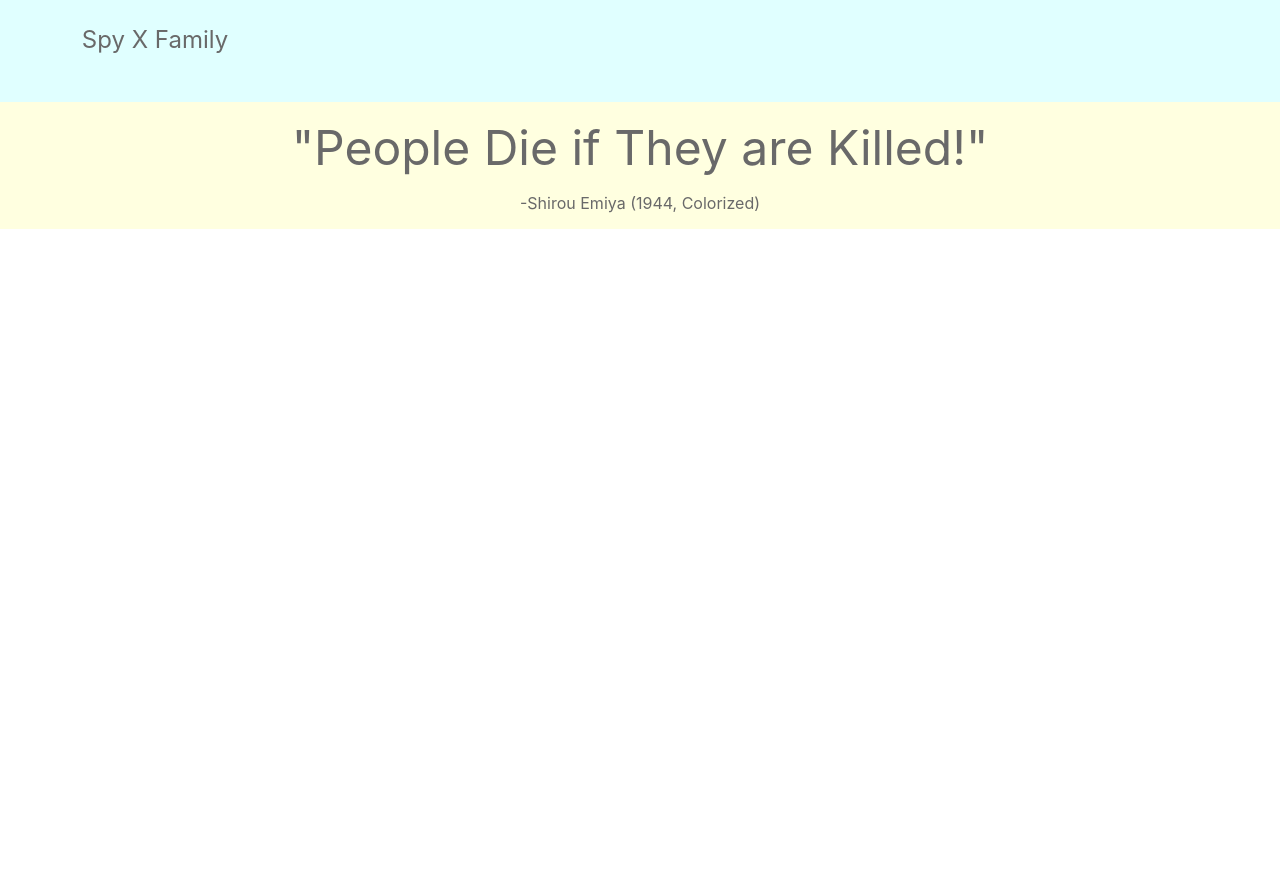
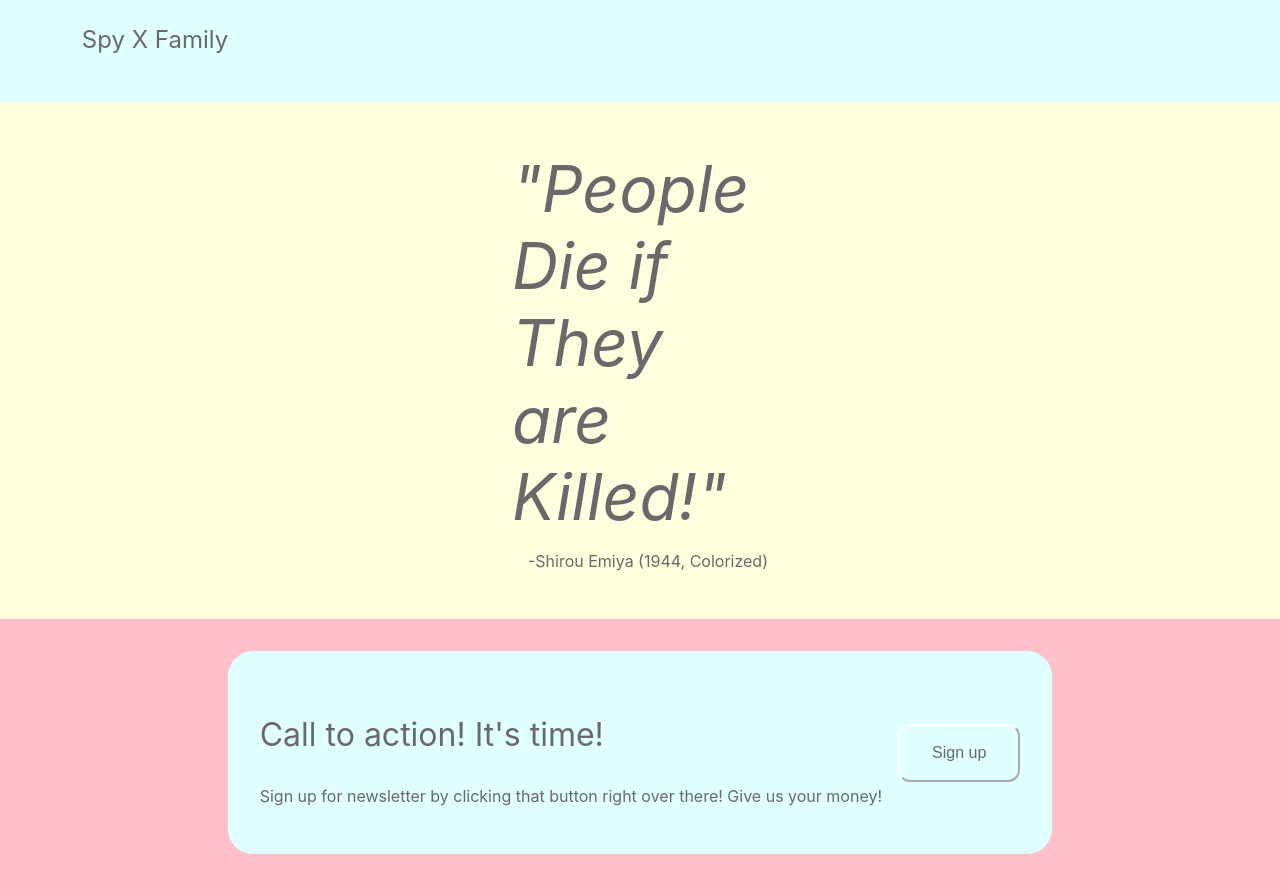
Before and after one commit to minhnguyen9702/landing-page-practice, a plain HTML site: page index.html in a window 1280 px wide. Shown: the part 1405-2291 px from the top of the page. Before the commit the page ends 1634 px from the top, so only its background shows below. Drawn offline with Linux system fonts and the light colour scheme.

Commit message:
finish section four
simplify code by making both sign up buttons the same

```diff
--- a/index.html
+++ b/index.html
@@ -28,7 +28,7 @@
                 <p id="welcome">Sign up in order to comment on posts, participate in the community and get the latest
                     anime news directly
                     from us.</p>
-                <button id="register-one">Sign up</button>
+                <button class="register">Sign up</button>
             </div>
             <img src="./images/anime.png" id="anime-girl">
         </div>
@@ -55,10 +55,18 @@
         </div>
     </div>
     <div class="three">
-        <div style="font-size: 48px; color:dimgray">"People Die if They are Killed!"</div>
-        <div style="font-size: 16px; color:dimgray">-Shirou Emiya (1944, Colorized)</div>
+        <div style="font-size: 64px; color:dimgray; align-self:flex-start"><i>"People Die if They are Killed!"</i></div>
+        <div style="font-size: 16px; color:dimgray; align-self:flex-end;">-Shirou Emiya (1944, Colorized)</div>
     </div>
-    <div class="four"></div>
+    <div class="four">
+        <div class="sign-up-two">
+            <div>
+                <p style="font-size: 32px; color:dimgray">Call to action! It's time!</p>
+                <p style="font-size: 16px; color:dimgray">Sign up for newsletter by clicking that button right over there! Give us your money!</p>
+            </div>
+            <button class="register">Sign up</button>
+        </div>
+    </div>
     <div class="footer"></div>
 </body>
 
--- a/style.css
+++ b/style.css
@@ -63,7 +63,7 @@ h2 {
     font-size: 18px;
 }
 
-#register-one {
+.register {
     background-color: lightcyan;
     color: dimgray;
     border-color: white;
@@ -131,7 +131,22 @@ h2 {
     background-color: lightyellow;
     display: flex;
     flex-direction: column;
-    align-items: center;
-    padding: 16px 256px;
+    padding: 48px 512px;
     gap: 16px;
 }
+
+.four {
+    background-color:pink;
+    display: flex;
+    justify-content: center;
+    padding: 32px 0;
+}
+
+.sign-up-two {
+    background-color: lightcyan;
+    padding: 32px;
+    display: flex;
+    border-radius: 25px;
+    gap: 16px;
+    align-items: center;
+}
```
